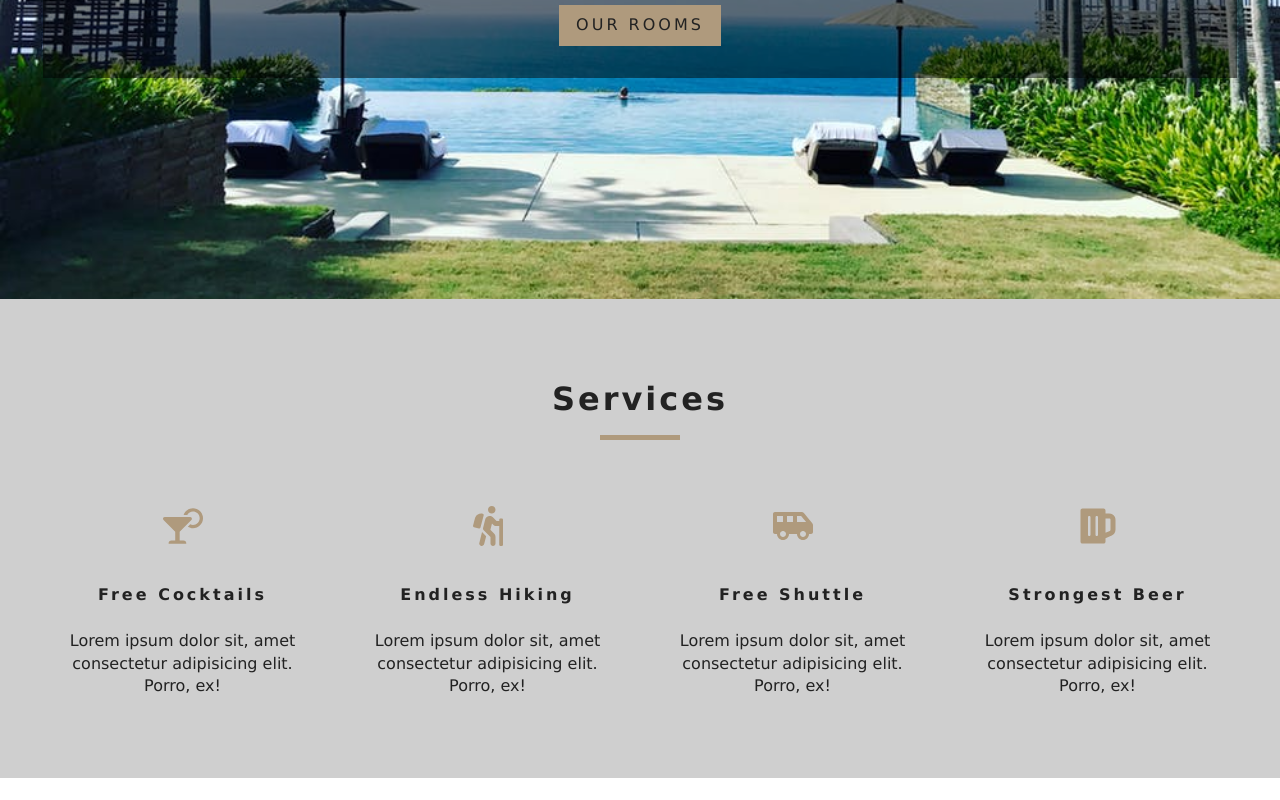
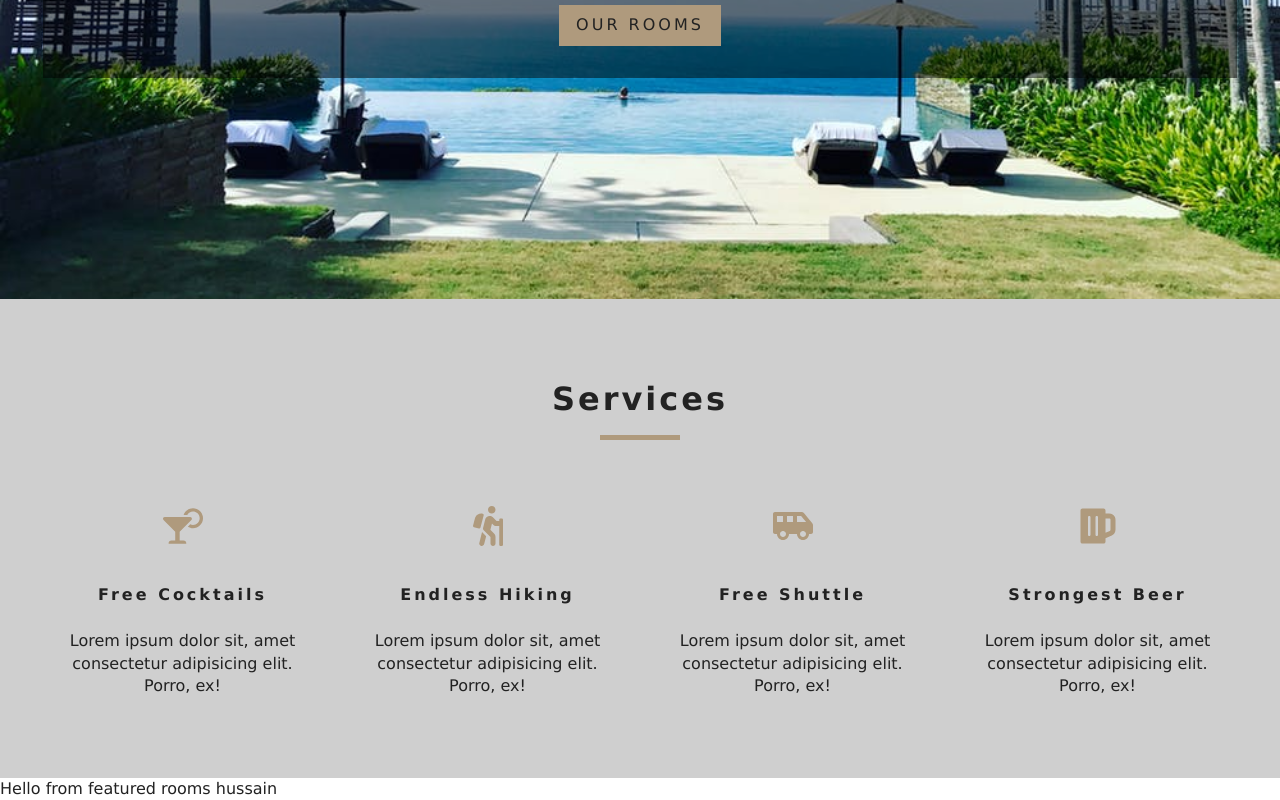
Before and after one commit to musavihussain/hotel-reservation-reactjs, a React (Create React App) app: page / in a window 1280 px wide. Shown: the part 501-1301 px from the top of the page. Before the commit the page ends 1279 px from the top, so only its background shows below. Built offline with nearby package versions, Linux system fonts and the light colour scheme.

Commit message:
React Create Context applied

```diff
--- /dev/null
+++ b/src/components/FeaturedRooms.jsx
@@ -0,0 +1,15 @@
+import React, { Component } from 'react'
+import {RoomContext} from '../context';
+
+export default class FeaturedRooms extends Component {
+    static  contextType = RoomContext;
+
+    render() {
+        const {name, position} = this.context
+        return (
+            <div>
+                Hello from featured rooms {name}
+            </div>
+        )
+    }
+}
--- /dev/null
+++ b/src/context.jsx
@@ -0,0 +1,22 @@
+import React, { Component } from 'react'
+
+const RoomContext = React.createContext();
+
+class RoomProvider extends Component {
+    state = {
+        name: 'hussain',
+        position: 'full stack web engineer'
+    }
+    render() {
+        return (
+            <RoomContext.Provider value={{...this.state}}>
+                {this.props.children}
+                </RoomContext.Provider>
+        )
+    }
+}
+
+
+const RoomConsumer = RoomContext.Consumer;
+
+export {RoomProvider, RoomConsumer, RoomContext}
--- a/src/index.js
+++ b/src/index.js
@@ -6,12 +6,15 @@
 import {
   BrowserRouter as Router
 } from "react-router-dom";
+import {RoomProvider} from './context';
 
 ReactDOM.render(
   <React.StrictMode>
+    <RoomProvider>
     <Router>
       <App />
     </Router>
+    </RoomProvider>
   </React.StrictMode>,
   document.getElementById('root')
 );
--- a/src/pages/Home.jsx
+++ b/src/pages/Home.jsx
@@ -3,6 +3,7 @@
 import Banner from '../components/Banner';
 import {Link} from 'react-router-dom';
 import Services from '../components/Services';
+import FeaturedRooms from '../components/FeaturedRooms';
 
 const Home = () => {
     return (
@@ -13,6 +14,7 @@
             </Banner>
         </Hero>
         <Services/>
+        <FeaturedRooms/>
         </>
     )
 }
```
